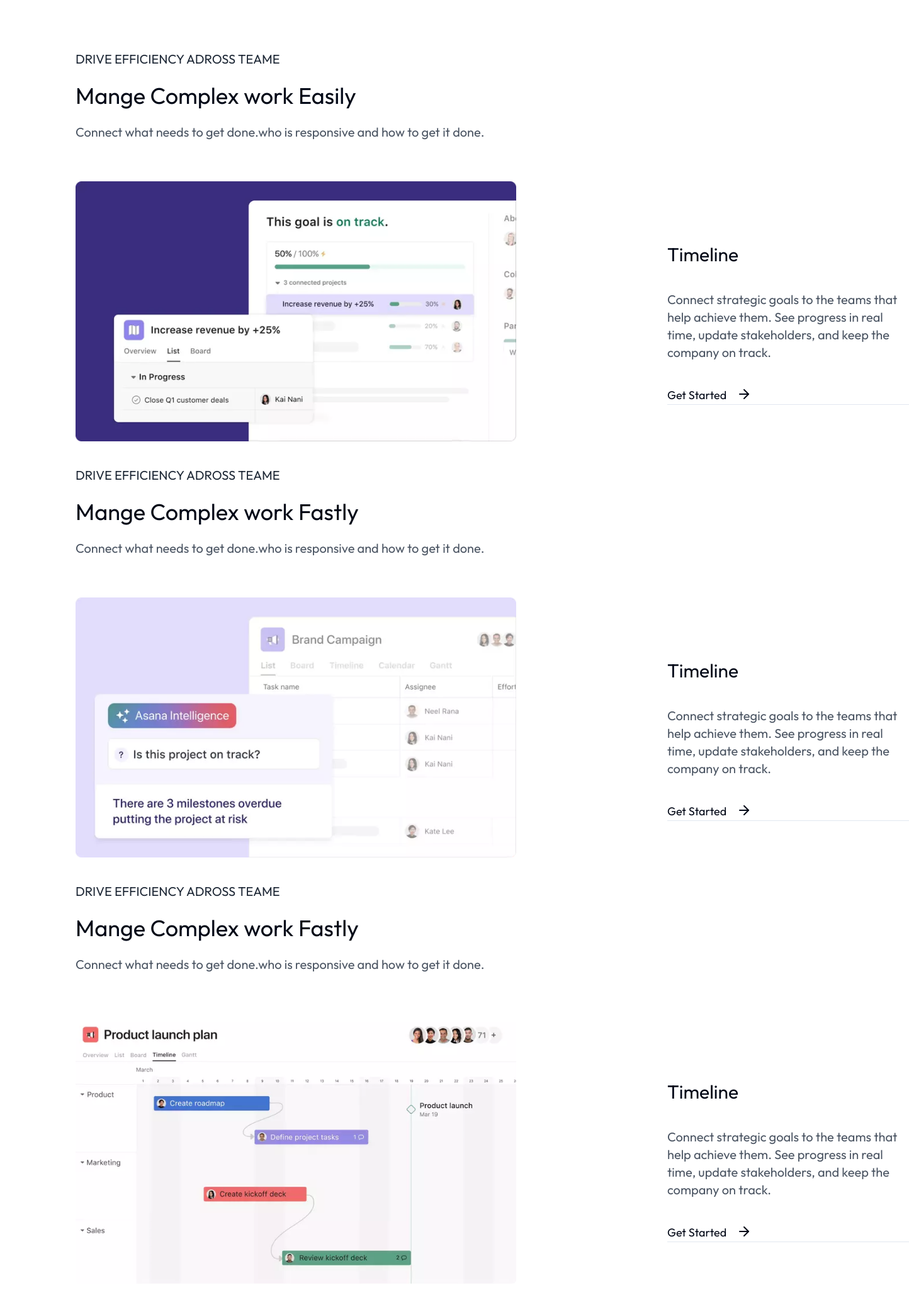
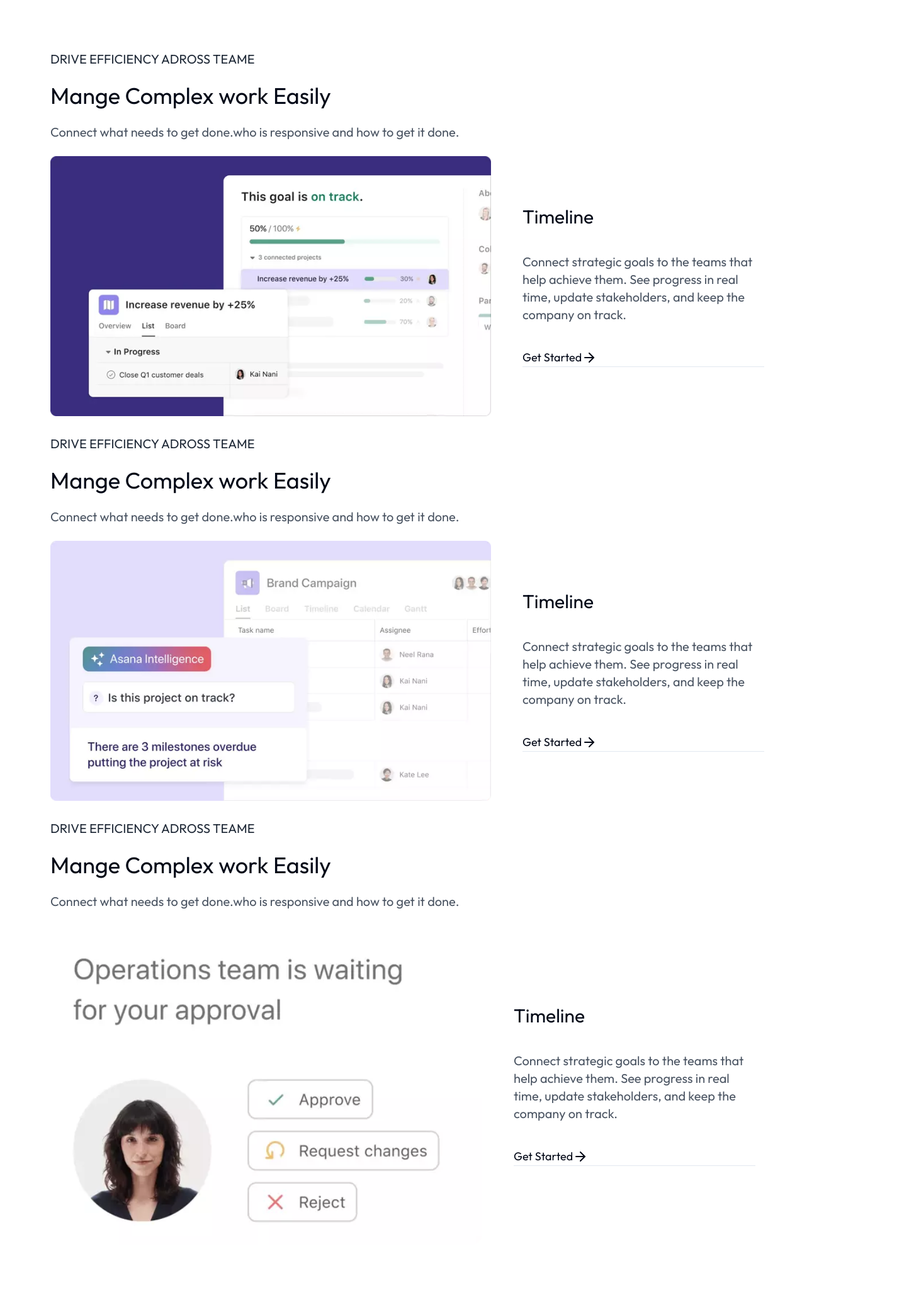
Before and after one commit to shohedul1/Asana-website, a Next.js app: page /FourSection in a window 1280 px wide. Shown: the top 2076 px of the page at 63% size, 1444 px wide, since content can reach past the window. Built offline with nearby package versions, Linux system fonts and the light colour scheme.

Commit message:
shohidul

```diff
--- a/app/(landing-page)/FourSection/page.tsx
+++ b/app/(landing-page)/FourSection/page.tsx
@@ -7,74 +7,74 @@ import { motion,useAnimation } from "framer-motion";
 
 const FourSection = () => {
   return (
-    <div className="flex flex-col space-y-10 items-center justify-center px-20">
+    <div className="flex flex-col items-center justify-center px-20">
         <div className="py-20">
             <div className="space-y-6 flex flex-col">
-                <div className="text-gray-800 text-xl px-10">
+                <div className="text-gray-800 text-xl ">
                     DRIVE EFFICIENCY ADROSS TEAME
                 </div>
-                <div className="text-4xl  px-10">Mange Complex work Easily</div>
-                <div className="text-xl text-gray-600 px-10">
+                <div className="text-4xl">Mange Complex work Easily</div>
+                <div className="text-xl text-gray-600 ">
                     Connect what needs to get done.who is responsive and how to get it done.
                 </div>
-                <div className="md:flex items-center md:space-x-60 space-y-10 p-10">
+                <div className="flex items-center gap-[50px] flex-col md:flex-row ">
                     <Image  src={'/image/logo/image1.webp'} width={700} height={700} alt="image"/>
                     <div className="space-y-10 border-b">
                         <div className="text-3xl">Timeline</div>
                         <div className="w-96 text-xl text-gray-600">
                         Connect strategic goals to the teams that help achieve them. See progress in real time, update stakeholders, and keep the company on track.
                         </div>
-                        <div className="flex">
+                        <div className="flex items-center">
                             <div className="text-lg"> Get Started </div>
-                            <ArrowRight className="w-6 h-6 ml-4" />
+                            <ArrowRight className="w-6 h-6 " />
                         </div>
                     </div>
 
                 </div>
 
             </div>
-            <div className="space-y-6 flex flex-col">
-                <div className="text-gray-800 text-xl px-10">
+            <div className="space-y-6 flex flex-col mt-[30px]">
+                <div className="text-gray-800 text-xl ">
                     DRIVE EFFICIENCY ADROSS TEAME
                 </div>
-                <div className="text-4xl px-10">Mange Complex work Fastly </div>
-                <div className="text-xl text-gray-600 px-10">
+                <div className="text-4xl">Mange Complex work Easily</div>
+                <div className="text-xl text-gray-600">
                     Connect what needs to get done.who is responsive and how to get it done.
                 </div>
-                <div className="md:flex items-center md:space-x-60 space-y-10 p-10">
+                <div className="flex items-center gap-[50px] flex-col md:flex-row ">
                     <Image  src={'/image/logo/image2.webp'} width={700} height={700} alt="image"/>
                     <div className="space-y-10 border-b">
                         <div className="text-3xl">Timeline</div>
                         <div className="w-96 text-xl text-gray-600">
                         Connect strategic goals to the teams that help achieve them. See progress in real time, update stakeholders, and keep the company on track.
                         </div>
-                        <div className="flex">
+                        <div className="flex items-center">
                             <div className="text-lg"> Get Started </div>
-                            <ArrowRight className="w-6 h-6 ml-4" />
+                            <ArrowRight className="w-6 h-6 " />
                         </div>
                     </div>
 
                 </div>
 
             </div>
-            <div className="space-y-6 flex flex-col">
-                <div className="text-gray-800 text-xl px-10">
+            <div className="space-y-6 flex flex-col mt-[30px]">
+                <div className="text-gray-800 text-xl ">
                     DRIVE EFFICIENCY ADROSS TEAME
                 </div>
-                <div className="text-4xl px-10">Mange Complex work Fastly </div>
-                <div className="text-xl text-gray-600 px-10">
+                <div className="text-4xl ">Mange Complex work Easily</div>
+                <div className="text-xl text-gray-600 ">
                     Connect what needs to get done.who is responsive and how to get it done.
                 </div>
-                <div className="md:flex items-center md:space-x-60 space-y-10 p-10">
-                    <Image  src={'/image/home1.webp'} width={700} height={700} alt="image"/>
+                <div className="flex items-center gap-[50px] flex-col md:flex-row ">
+                    <Image  src={'/image/home2.webp'} width={700} height={700} alt="image"/>
                     <div className="space-y-10 border-b">
                         <div className="text-3xl">Timeline</div>
                         <div className="w-96 text-xl text-gray-600">
                         Connect strategic goals to the teams that help achieve them. See progress in real time, update stakeholders, and keep the company on track.
                         </div>
-                        <div className="flex">
+                        <div className="flex items-center">
                             <div className="text-lg"> Get Started </div>
-                            <ArrowRight className="w-6 h-6 ml-4" />
+                            <ArrowRight className="w-6 h-6 " />
                         </div>
                     </div>
 
@@ -82,9 +82,13 @@ const FourSection = () => {
 
             </div>
 
+
+
+
+
         </div>
     </div>
   )
 }
 
-export default FourSection
+export default FourSection;
--- a/app/(landing-page)/SecondSction/page.tsx
+++ b/app/(landing-page)/SecondSction/page.tsx
@@ -128,10 +128,10 @@ function SecondSection() {
             </div>
             <div className="pt-10 hidden md:block">
                 {activeTab && (
-                    <div className="flex justify-center items-center">
+                    <div className="flex justify-center items-center gap-[20px]">
                         <div
-                            style={{ height: '525px', width: '700px' }}
-                            className="flex-col bg-gray-200 p-10 rounded-md"
+
+                            className="flex-col bg-gray-200 p-10 rounded-md w-[550px] h-[550px]"
                         >
                             <p className="text-4xl py-10 border-b underline">{activeTab.title}</p>
                             <div className="space-y-10 text-center justify-center">
@@ -156,9 +156,7 @@ function SecondSection() {
 
                             </div>
                         </div>
-                        <div
-                            className="bg-gradient-to-r from-gray-400 to-gray-100 items-center justify-center rounded-md flex"
-                            style={{ height: '525px', width: '700px' }}>
+                        <div className="bg-gradient-to-r from-gray-400 to-gray-100 items-center justify-center rounded-md flex w-[550px] h-[550px]">
                             <Image src={activeTab.image} width={530} height={530} className="rounded-md" alt="image" property="true" />
 
                         </div>
```
Also changed, not shown: app/(landing-page)/page.tsx (line endings or trailing spaces).
